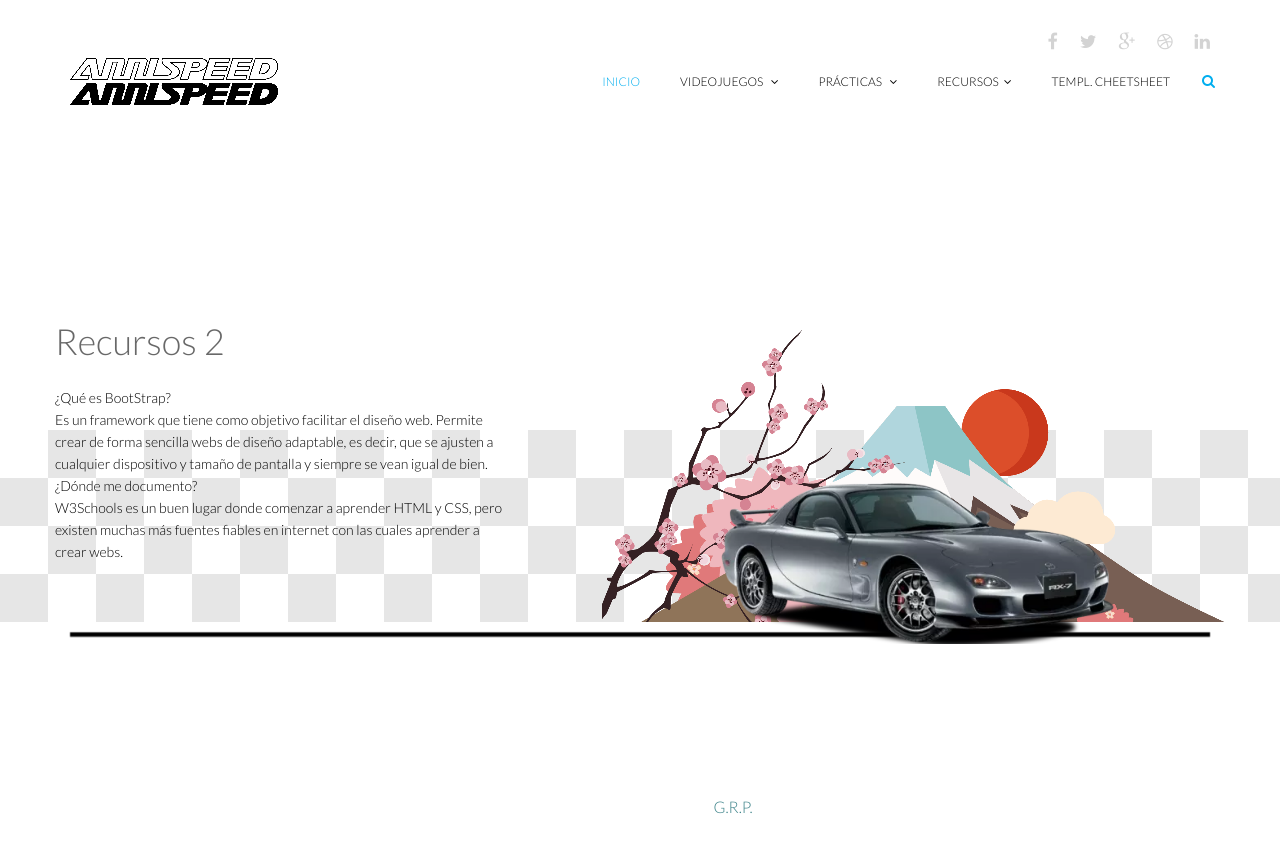
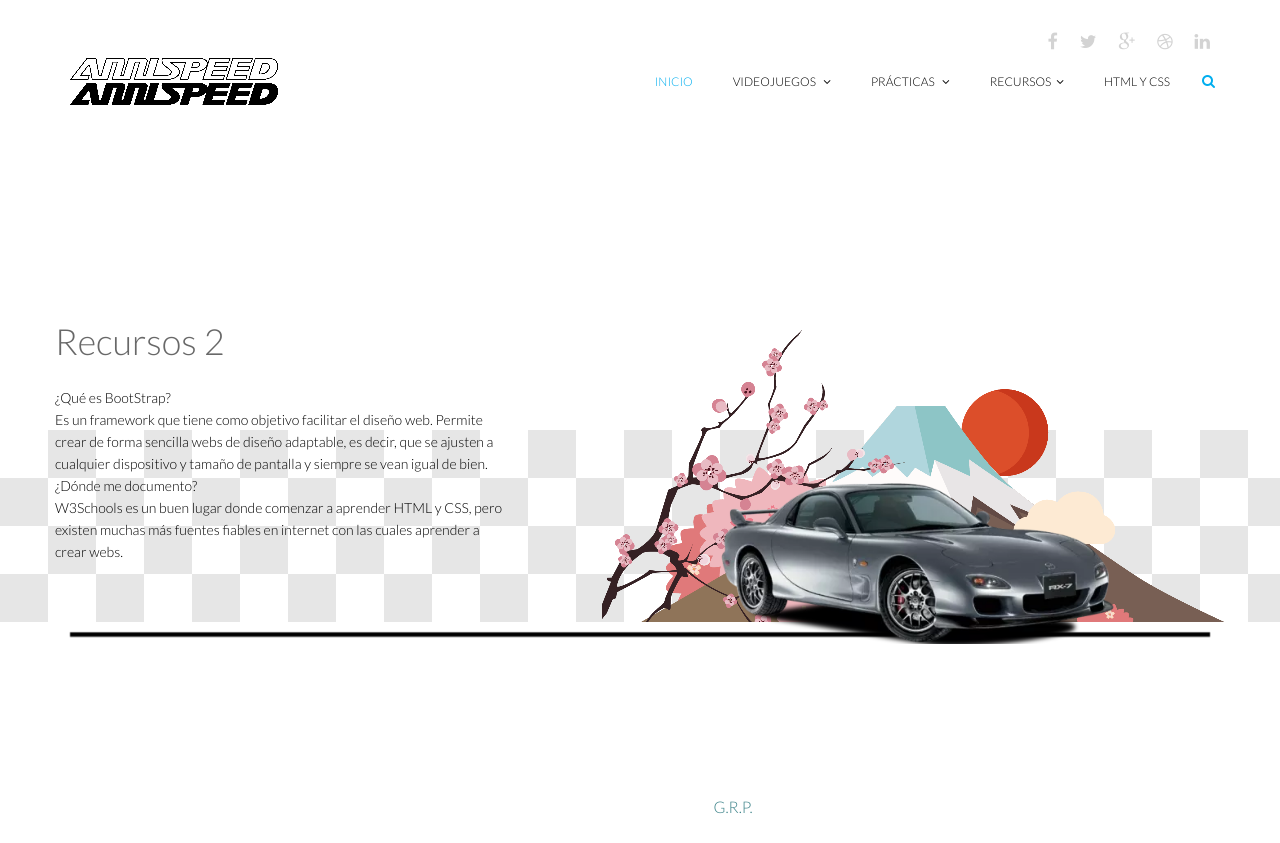
Before and after one commit to DynamoHotRun/Pagina-Web-Terminada, a plain HTML site: page pages/cv.html in a window 1280 px wide. Drawn offline with Linux system fonts and the light colour scheme.

Commit message:
Update cv.html

```diff
--- a/pages/cv.html
+++ b/pages/cv.html
@@ -120,7 +120,7 @@
 								</ul>
 							</li>
 
-							<li><a href="cheetsheet.html ">Templ. CheetSheet</a></li>
+							<li><a href="cheetsheet.html ">HTML y CSS</a></li>
 						</ul>
 					</div>
 
```
